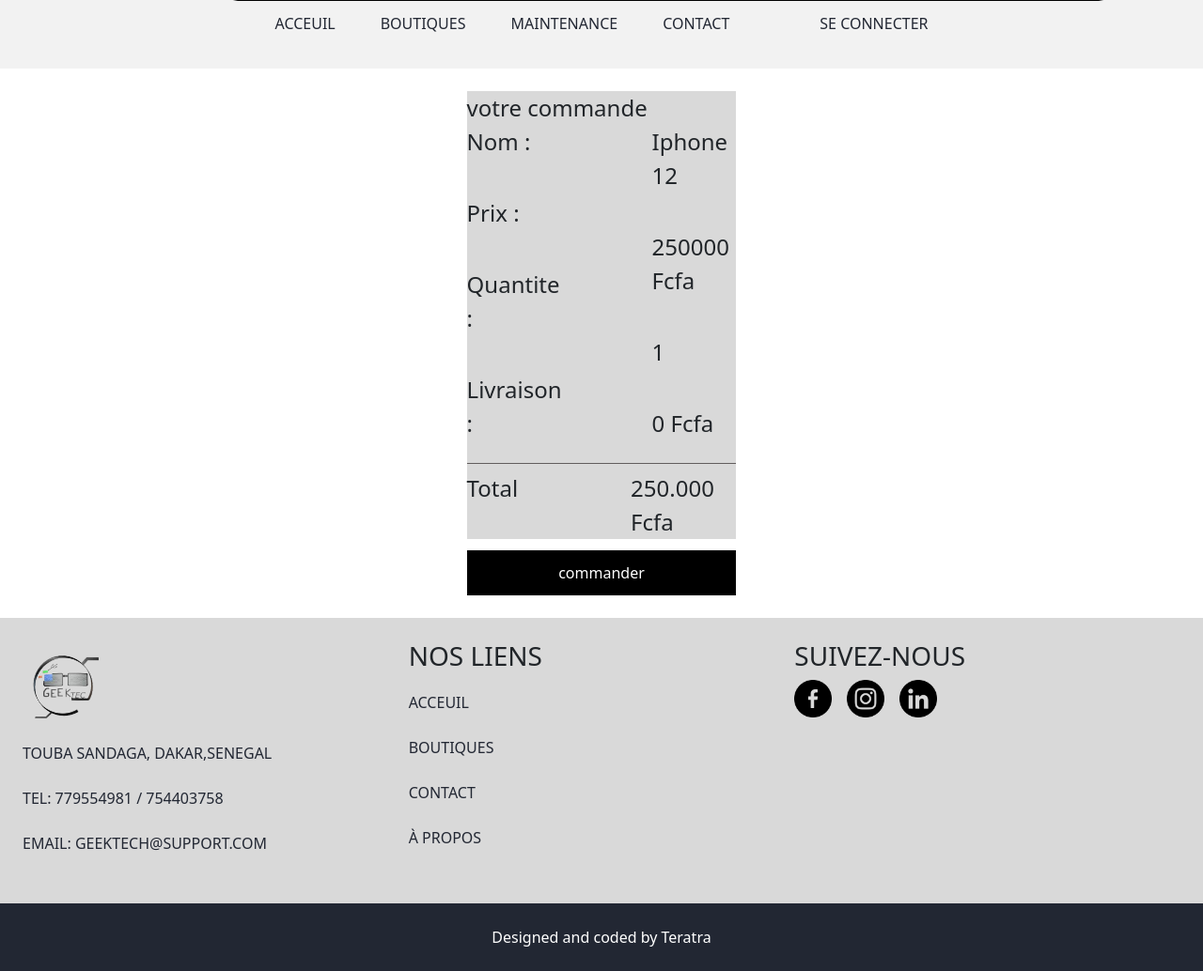
After one commit to Dar-rius/ecommerce, a Django app: page /commande/ in a window 1280 px wide. The commit adds this page. Shown: the part 355-1389 px from the top of the page at 94% size. Run offline with Django 4.2, Linux system fonts and the light colour scheme.

Commit message:
updating the contact and commande pages and urls

```diff
--- a/geektech/static/style/global.css
+++ b/geektech/static/style/global.css
@@ -153,4 +153,84 @@ header > img{
     position: relative;
     right: 80%;
 }
+
 /* END HEADER */
+
+
+/* commande  */
+
+
+table{
+    padding: 24px;
+    background: #d9d9d9;
+    margin-bottom: 12px;
+    font-size: 24px;
+}
+
+tbody,tfoot{
+    display: flex;
+    gap: 6rem;
+}
+
+tr{
+    display: flex;
+    flex-direction: column;
+    gap: 2.5rem;
+}
+
+tfoot{
+    padding-top: .5rem;
+    margin-top: 1.5rem;
+    gap: 7.5rem;
+    border-top: 1px rgb(97, 93, 93) solid;
+}
+
+thead{
+    margin-bottom: 1rem;
+}
+
+.container{
+    width: 100vw;
+    display: flex;
+    flex-direction: column;
+    justify-content: center;
+    align-items: center;
+}
+
+.commande{
+    display: flex;
+    flex-direction: column;
+    justify-content: center;
+    align-items: center;
+    padding: 24px;
+    width: 30%;
+}
+
+.commande button{
+    width: 100%;
+    padding: 12px;
+    background: black;
+    color: white;
+    border: none;
+}
+
+/* end commande */
+
+/* contact */
+.contact{
+    padding: 32px;
+}
+
+.contact div{
+    display: flex;
+    flex-direction: column;
+    justify-content: center;
+    align-items: center;
+    text-align: center;
+    font-size: 24px;
+}
+
+.contact p{
+    line-height: 3rem;
+    margin-top: 1rem;
+}
--- /dev/null
+++ b/geektech/templates/page/commande.html
@@ -0,0 +1,40 @@
+{% extends "_base.html" %}
+
+{% block content%}
+<div class="container">
+<div class="commande">
+    <table>
+        <thead>
+            <td>votre commande</td>
+        </thead>
+        <tbody>
+            <tr>
+                <td>Nom :</td>
+                <td>Prix :</td>
+                <td>Quantite :</td>
+                <td>Livraison :</td>
+            </tr>
+            <!-- product info -->
+            <tr>
+                <td>Iphone 12</td>
+                <td>250000 Fcfa</td>
+                <td>1</td>
+                <td>0 Fcfa</td>
+            </tr>
+        <tfoot>
+            <tr>
+                <td>Total</td>
+            </tr>
+            <tr>
+                <td>250.000 Fcfa</td>
+            </tr>
+
+
+        </tfoot>
+        </tbody>
+
+    </table>
+    <button>commander</button>
+</div>
+</div>
+{% endblock content%}
--- a/geektech/urls.py
+++ b/geektech/urls.py
@@ -8,6 +8,7 @@ urlpatterns = [
     path("", views.return_view,),
     path("home/", views.index_view, name="home"),
     path("contact/", views.contact_view, name="contact"),
+    path("commande/",views.commande_view,name="commande"),
     path("propos/", views.propos_view, name="propos"),
     path("shop/", views.shop_view, name="shop"),
     path("login/", views.login_view, name="login"),
--- a/geektech/views.py
+++ b/geektech/views.py
@@ -11,6 +11,8 @@ def return_view(request):
 def contact_view(request):
     return render(request, "page/contact.html", {})
 
+def commande_view(request):
+    return render(request, "page/commande.html",{})
 
 def propos_view(request):
     return render(request, "page/propos.html", {})
```
Also changed, not shown: geektech/templates/page/contact.html (+9 -2 lines).
